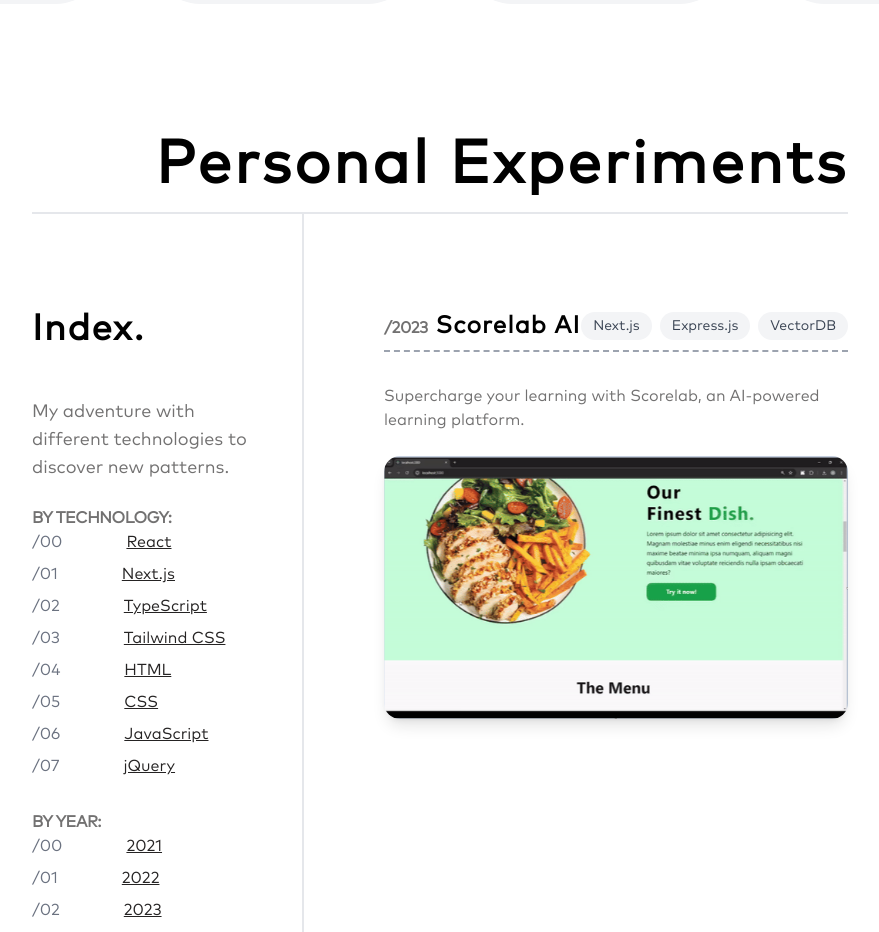
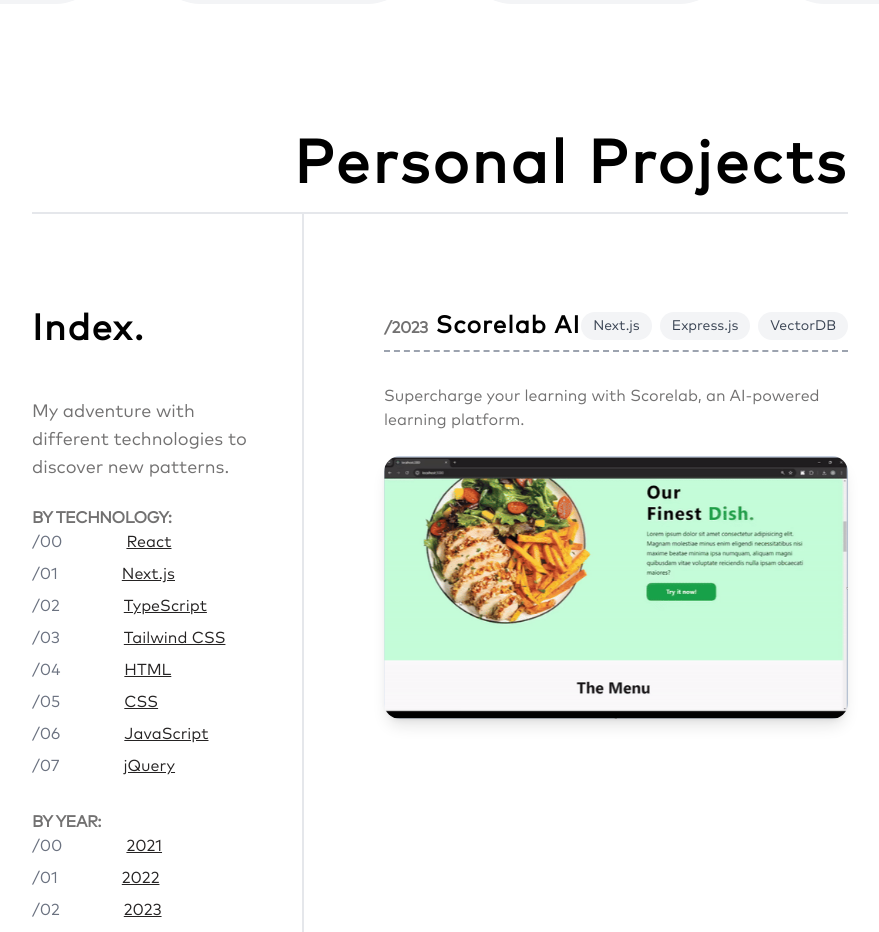
Before and after one commit to angelocarlos232/ThePortfolio, a Next.js app: page / in a window 1280 px wide. Shown: the part 1520-2452 px from the top of the page, without its empty margins (200-1079 px from the left). Built offline with nearby package versions, Linux system fonts and the light colour scheme.

Commit message:
Updated title in ExperienceSection from "Personal Experiments" to "Personal Projects" and removed unused dependency "variants" from yarn.lock.

```diff
--- a/components/experience/layout.tsx
+++ b/components/experience/layout.tsx
@@ -42,7 +42,7 @@ const ExperienceSection = () => {
     <div className="bg-white p-4 md:p-6 lg:p-8 xl:p-10 rounded-lg w-full">
       <div className="flex justify-end border-b-2 border-gray-200 pb-4 w-full">
         <Title size="large" variant="secondary">
-          Personal Experiments
+          Personal Projects
         </Title>
       </div>
       <div className="grid grid-cols-3">
```
Also changed, not shown: 1 other file (tests, documents, lock files or other folders).
